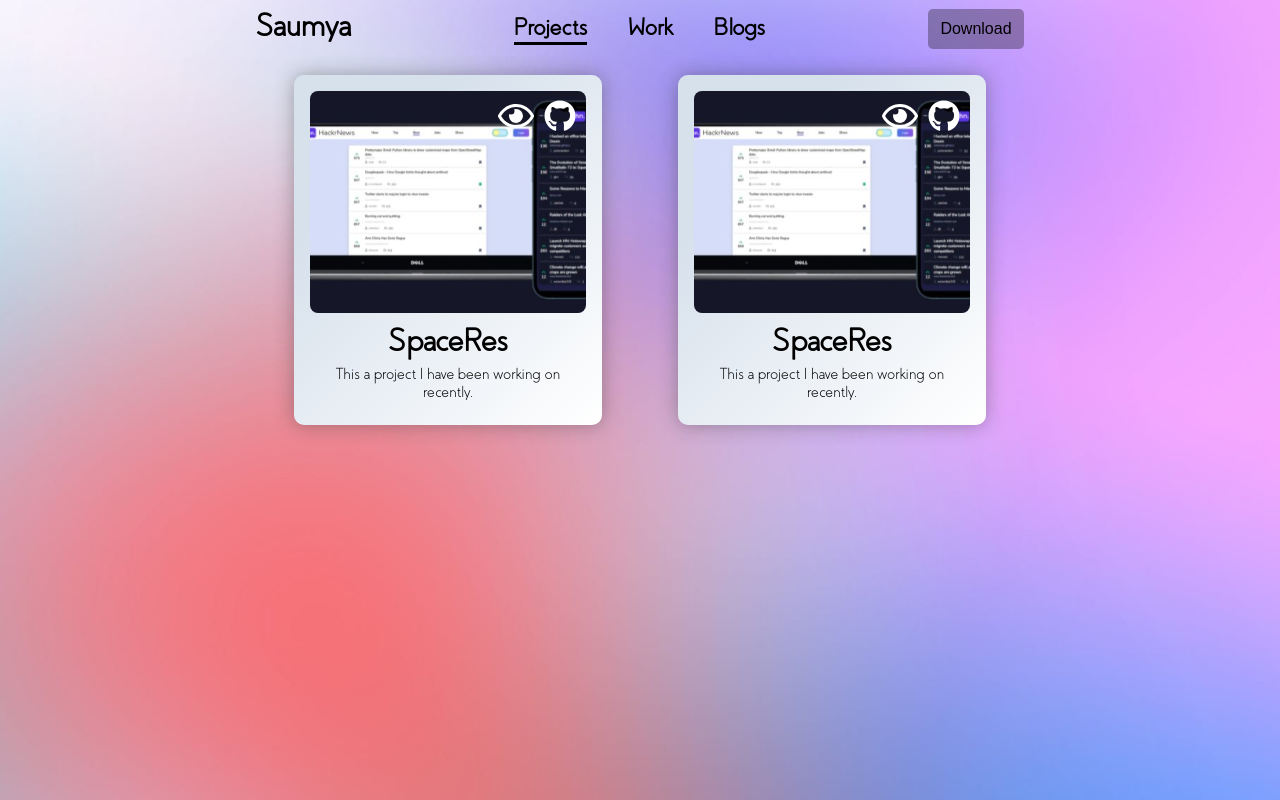
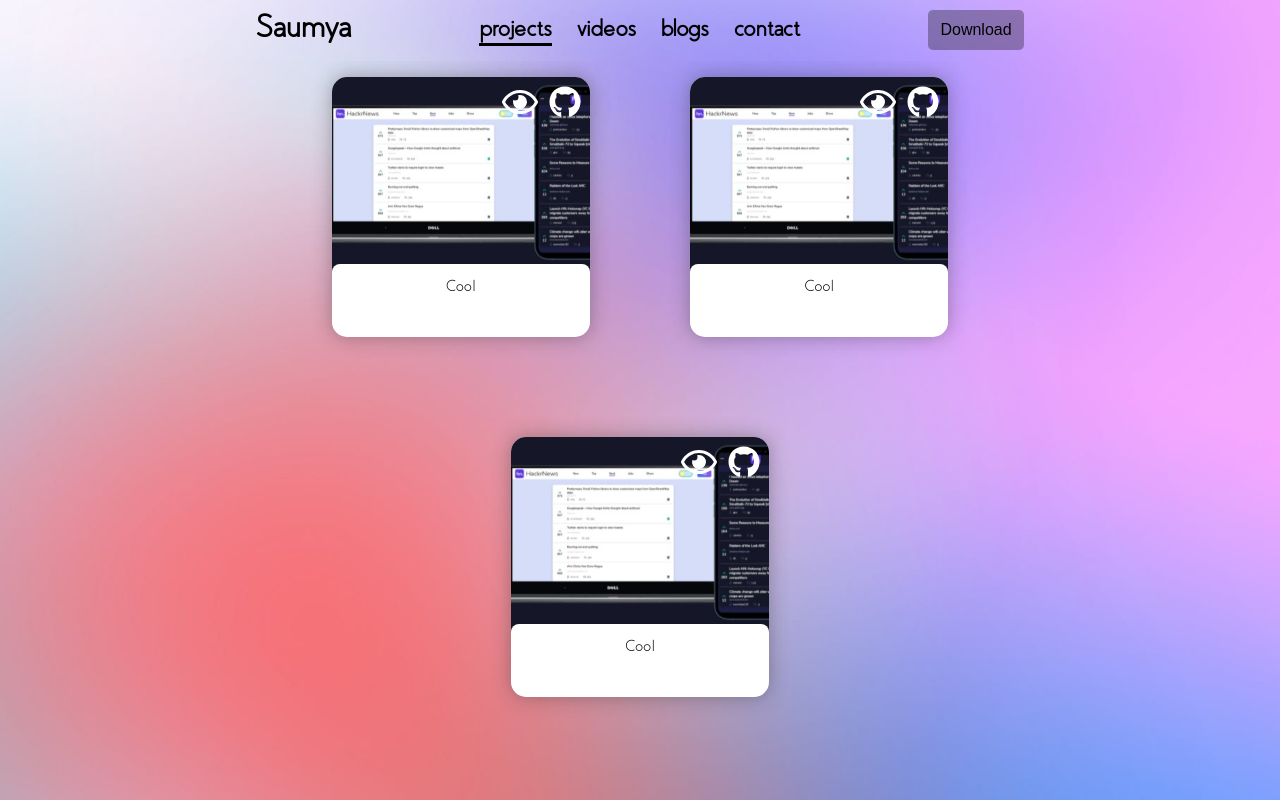
Before and after one commit to saumya66/HomeOnInternet, a Next.js app: page /projects in a window 1280 px wide. Built offline with nearby package versions, Linux system fonts and the light colour scheme.

Commit message:
Added youtube, blog api

```diff
--- /dev/null
+++ b/components/Card.js
@@ -0,0 +1,64 @@
+import React  from "react";
+import styles from "../styles/Project.module.css";
+import Image from "next/image";
+import { faGithub } from "@fortawesome/free-brands-svg-icons";
+import { faEye } from "@fortawesome/free-regular-svg-icons";
+import hackrNews from "../public/projectAssets/hackrnews.jpg"
+import { FontAwesomeIcon } from "@fortawesome/react-fontawesome";
+import Link from "next/link";
+
+const Card = ({type,thumbnailUrl,githubUrl, liveUrl,videoTitle,projectTitle,projectDesc,publishDate,blogTitle, blogDesc, link })=>{
+    return(
+        <div className={styles.projectCard}>
+
+            { type==="project" ?
+            <>
+             <div className={styles.imageContainer}>
+                <div className={styles.projectLinksCont}>
+                    <div className={styles.linkCont}>
+                        <a href={liveUrl} alt="" target="_blank">
+                            <FontAwesomeIcon icon={faEye} size="2x" color="white"/>
+                        </a>
+                    </div>
+                    <div className={styles.linkCont}>
+                        <a href={githubUrl} alt="" target="_blank">
+                            <FontAwesomeIcon icon={faGithub}  size="2x" color="white"/>
+                        </a>
+                    </div>
+                </div>
+                <Image src={hackrNews} layout='fill'  objectFit='cover'/>
+                <div className={styles.curve}></div>
+            </div>
+            <div className={styles.projectInfo}>
+                <h1 className={styles.projectName}>{projectTitle}</h1>
+                <p className={styles.projectDesc}>{projectDesc}</p>
+            </div></> :
+            type==="video" ?
+            <>
+             <div className={styles.videoImageContainer}>
+                <Image src={thumbnailUrl} alt={videoTitle} layout='fill'  objectFit='cover'/>
+                <div className={styles.curve}></div>
+            </div>
+                <div className={styles.videoInfo}>
+                    <p className={styles.videoName}>{videoTitle}</p>
+                </div>
+             </> :
+             type==="blog" &&
+             <>
+                <div className={styles.imageContainer}>
+                    {console.log(thumbnailUrl)}
+                    <Image src={thumbnailUrl} alt="" layout='fill'  width={2250}
+    height={1390}  objectFit='cover'/>
+                    <div className={styles.curve}></div>
+                </div>
+                <div className={styles.projectInfo}>
+                    <p className={styles.projectName}>{blogTitle}</p>
+                    <p className={styles.projectDesc}>{blogDesc}</p>
+                </div>
+             </>
+            }
+        </div>
+    )
+}
+
+export default Card
--- a/components/Layout.js
+++ b/components/Layout.js
@@ -7,6 +7,7 @@ import { FontAwesomeIcon } from '@fortawesome/react-fontawesome'
 import { useRouter } from "next/router";
 import saumya from "../public/saumya.png"
 import Image from 'next/image'
+
  const Layout = ({children})=>{
     const router = useRouter();
      const [showSideBar, setShowSideBar] = useState(false);
@@ -32,13 +33,16 @@ import Image from 'next/image'
                     {/* <Image src={saumya} alt="" width="40"  height="40"/> */}
                     <div className={styles.navItems}>
                         <Link href={"/projects"}>
-                            <p  className={path==="projects" ? styles.currItem :  styles.navbarItem}>Projects</p>
+                            <p  className={path==="projects" ? styles.currItem :  styles.navbarItem}>projects</p>
                         </Link>
-                        <Link href={"/work"}>
-                            <p  className={path==="work" ? styles.currItem : styles.navbarItem}>Work</p>
+                        <Link href={"/videos"}>
+                            <p  className={path==="videos" ? styles.currItem : styles.navbarItem}>videos</p>
                         </Link>
                         <Link href={"/blogs"}>
-                            <p  className={path==="blogs" ? styles.currItem : styles.navbarItem}>Blogs</p>
+                            <p  className={path==="blogs" ? styles.currItem : styles.navbarItem}>blogs</p>
+                        </Link>
+                        <Link href={"/contact"}>
+                            <p  className={path==="contact" ? styles.currItem : styles.navbarItem}>contact</p>
                         </Link>
                     </div>
                      <Button name={"Download"} handleClick={()=>setActiveTheme(activeTheme==="light"?"dark":"light")} />
@@ -46,7 +50,7 @@ import Image from 'next/image'
 
 
 
-                {!showSideBar ? children :
+                {!showSideBar ? <div className={styles.dataContainer}>{children}</div> :
 
                     <div className={styles.sideNavItems}>
                         <Link href={"/"}>
--- a/components/ProjectCard.js
+++ /dev/null
@@ -1,36 +0,0 @@
-import React  from "react";
-import styles from "../styles/Project.module.css";
-import Image from "next/image";
-import { faGithub } from "@fortawesome/free-brands-svg-icons";
-import { faEye } from "@fortawesome/free-regular-svg-icons";
-import hackrNews from "../public/projectAssets/hackrnews.jpg"
-import { FontAwesomeIcon } from "@fortawesome/react-fontawesome";
-
-const ProjectCard = ()=>{
-    return(
-        <div className={styles.projectCard}>
-            <div className={styles.imageContainer}>
-                <div className={styles.projectLinksCont}>
-                    <div className={styles.linkCont}>
-                        <a href="" alt="" target="_blank">
-                            <FontAwesomeIcon icon={faEye} size="2x" color="white"/>
-                        </a>
-                    </div>
-                    <div className={styles.linkCont}>
-                        <a href="" alt="" target="_blank">
-                            <FontAwesomeIcon icon={faGithub}  size="2x" color="white"/>
-                        </a>
-                    </div>
-                </div>
-                <Image src={hackrNews} layout='fill'  objectFit='cover'/>
-            </div>
-            <div className={styles.projectInfo}>
-
-                <h1 className={styles.projectName}>SpaceRes</h1>
-                <p className={styles.projectDesc}>This a project I have been working on recently.</p>
-            </div>
-        </div>
-    )
-}
-
-export default ProjectCard
--- a/next.config.js
+++ b/next.config.js
@@ -1,3 +1,9 @@
 module.exports = {
   reactStrictMode: true,
+  env: {
+    API_KEY: process.env.API_KEY,
+  },
+  images:{
+    domains:['i.ytimg.com','cdn-images-1.medium.com','upload.wikimedia.org']
+  }
 }
--- a/pages/projects.js
+++ b/pages/projects.js
@@ -1,13 +1,16 @@
 import React from "react";
-import ProjectCard from "../components/ProjectCard";
+import Card from "../components/Card";
 import styles from "../styles/Project.module.css"
 const Projects = ()=>{
     return(
         <div className={styles.project}>
-            <ProjectCard/>
-            <ProjectCard/>
+            <Card type="project" projectName="Cool" projectDesc="Cool"/>
+            <Card type="project" projectName="Cool" projectDesc="Cool"/>
+            <Card type="project" projectName="Cool" projectDesc="Cool"/>
+
         </div>
     )
 }
 
+
 export default Projects
--- a/styles/Layout.module.css
+++ b/styles/Layout.module.css
@@ -2,24 +2,35 @@
     height: 100%;
     width: 100%;
     display: flex;
-    justify-content: center;
+    flex-direction: column;
+    align-items: center;
 }
 
 .siteContent{
     display: flex;
     flex-direction: column;
-    width: 60%;
-}
+    width: 100%;
+    align-items: center;
+
+  }
+  .dataContainer{
+    display: flex;
+    flex-direction: column;
+    width: 100%;
+    height : 90vh;
+    overflow: hidden;
+    overflow-y:auto
+
+  }
 .navbar{
     display: flex;
-    width: 100%;
+    width: 60%;
     height: 3.8rem;
     justify-content: space-between;
     align-items: center;
     font-weight: 600;
     color: var(--color-text-primary);
     font-size: 1.5rem;
-
 }
 
 .homeNavItem{
@@ -30,7 +41,7 @@
 
 .navItems{
   display: flex;
-  width : 38%;
+  width : 45%;
   justify-content: space-around;
 }
 
--- a/styles/Project.module.css
+++ b/styles/Project.module.css
@@ -1,45 +1,79 @@
 .project{
     width: 100%;
-    height: 90%;
+    padding-left: 22%;
+    padding-right: 22%;
+    height: 90vh;
     display: flex;
     flex-wrap: wrap;
     justify-content: space-around;
-
-
+    overflow: hidden;
+    overflow-y:auto
 }
-
+.project::-webkit-scrollbar {
+    display: none;
+  }
+.project {
+    -ms-overflow-style: none;
+    scrollbar-width: none;
+  }
 .projectCard{
     display: flex;
     flex-direction: column;
-    width: 40%;
-    height: 350px;
-    padding: 1rem;
-    border-radius: 10px;
+    width: 36%;
+    height: 260px;
+    padding: 0rem;
+    border-radius: 15px;
     align-items: center;
     box-shadow: 0px 0px 19px 0px rgba(50, 50, 50, 0.39);
-    background-image: var(--background-gradient);
+    background-color: var(--object-color);
     margin:1rem;
- }
+    overflow: hidden;
+
+}
 .imageContainer{
     position: relative;
     width: 100%;
-    overflow: hidden;
-     border-radius: 8px;
-    height: 70%;
-    z-index: 9;
+    height: 75%;
 }
-.projectInfo{
+.videoImageContainer{
+    position: relative;
+    width: 100%;
+    height: 94%;
+}
+.curve{
+    position: absolute;
+    height:8px;
+    z-index:999;
+    width: 100%;
+    background-color: var(--object-color);
+    bottom: 0;
+    border-top-right-radius: 10px;
+    border-top-left-radius: 10px;
+}
+/* .videoInfo{
     position: relative;
     display: flex;
     flex-direction: column;
     width: 100%;
-    height: 30%;
-    padding-top: 0.6rem;
+    height: 20px;
+} */
+.projectInfo,.videoInfo{
+    position: relative;
+    display: flex;
+    flex-direction: column;
+    width: 100%;
+    height: 20%;
+    z-index: 99;
+    padding-left: 0.3rem;
+    padding-right: 0.3rem;
     color: var(--color-text-primary);
     text-align: center;
 }
 .projectName{
     margin-bottom: 0.3rem;
+}
+.videoName{
+  font-size:"1rem";
 }
 .projectDesc{
 
--- a/styles/globals.css
+++ b/styles/globals.css
@@ -26,14 +26,16 @@ body[data-theme="light"]{
   --background-image :  url(../public/lightBackg.jpg);
   --color-text-primary : black;
   --background-gradient :   linear-gradient(315deg, #ffffff 0%, #d7e1ec 74%);
-  --theme-color :  white
-/*  linear-gradient(132deg, rgba(255,255,255,1) 29%, rgba(251,200,212,1) 83%); */
+  --theme-color :  white ;
+  --object-color : #ffffff;
+  /*  linear-gradient(132deg, rgba(255,255,255,1) 29%, rgba(251,200,212,1) 83%); */
 }
 
 body[data-theme="dark"]{
   --color-text-primary : white;
   --background-image :  url(../public/backg3.jpg);
   --background-gradient : linear-gradient(315deg, #000000 0%, #414141 74%);;
+  --object-color : #262837;
   --theme-color : black
 }
 body{
```
Also changed, not shown: pages/blogs.js (+31 -4 lines), pages/videos.js (added, +41 -0 lines), pages/work.js (deleted, +0 -9 lines), pages/contact.js (added), 1 other file (tests, documents, lock files or other folders).
